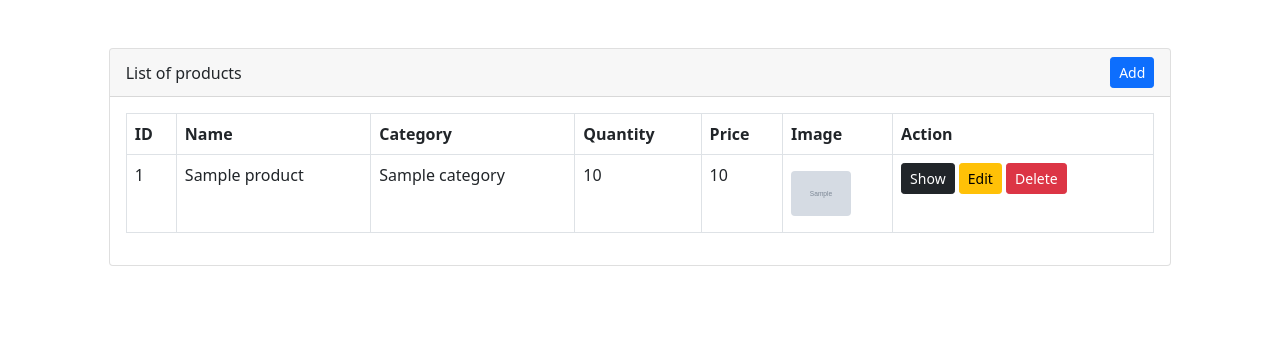
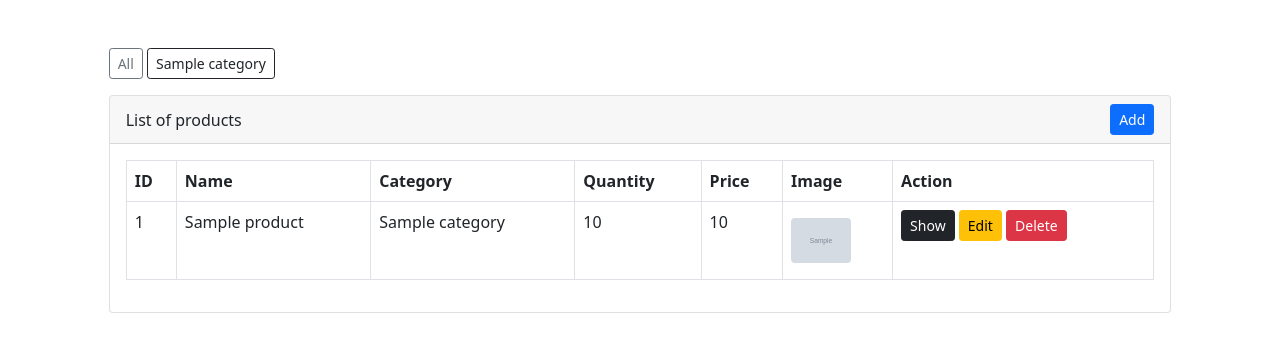
Before and after one commit to yasminemahfoud/Laptop-Store---Symfony, a Symfony app: template templates/product/index.html.twig in a window 1280 px wide. Shown: the part 56-408 px from the top of the page. Run offline with Twig, Linux system fonts and the light colour scheme; the template is opened without the code that fills it: most values are stand-ins (such as "Sample title", 1, 10 or a date in 2020); grey boxes marked "Sample" are stand-in pictures; some libraries are stand-ins or nearby versions.

Commit message:
add category filter

```diff
--- a/src/Controller/HomeController.php
+++ b/src/Controller/HomeController.php
@@ -14,7 +14,9 @@ use Symfony\Component\Routing\Attribute\Route;
 final class HomeController extends AbstractController
 {
     #[Route('/', name: 'app_home')]
-    public function index(Request $request, EntityManagerInterface $em, ProductRepository $productRepository): Response
+    public function index
+    (Request $request, EntityManagerInterface $em, ProductRepository $productRepository)
+    : Response
     {
         $product = new Product();
         $form = $this->createForm(ProductType::class, $product);
--- a/templates/home/index.html.twig
+++ b/templates/home/index.html.twig
@@ -48,7 +48,7 @@
                         {% endif %}
                     </td>
                     <td>
-                    </td>
+                        </td>
                 </tr>
                 {% endfor %}
             </tbody>
--- a/templates/product/index.html.twig
+++ b/templates/product/index.html.twig
@@ -12,6 +12,13 @@
             {{ message }}
         </div>
         {% endfor %}
+
+        <div class="mb-3">
+            <a href="{{ path('app_product') }}" class="btn btn-sm btn-outline-secondary">All</a>
+            {% for category in categories %}
+            <a href="{{ path('app_product_filter', {id: category.id}) }}" class="btn btn-sm btn-outline-dark">{{ category.name }}</a>
+            {% endfor %}
+        </div>
 
         <div class="card">
             <div class="card-header d-flex justify-content-between align-items-center">
```
Also changed, not shown: src/Controller/ProductController.php (+16 -1 lines).
